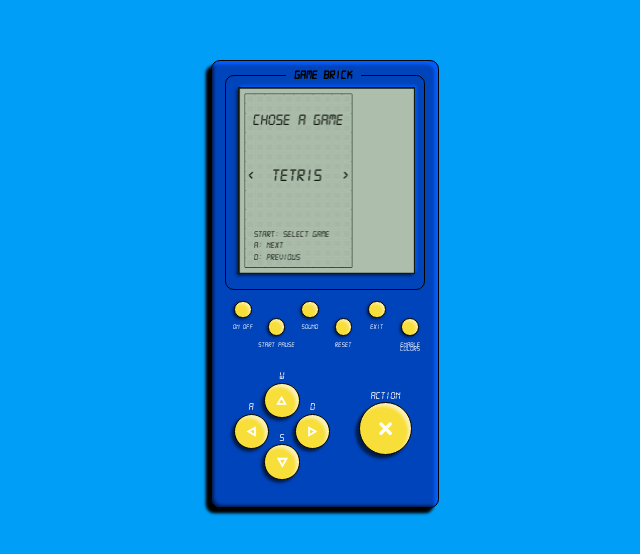
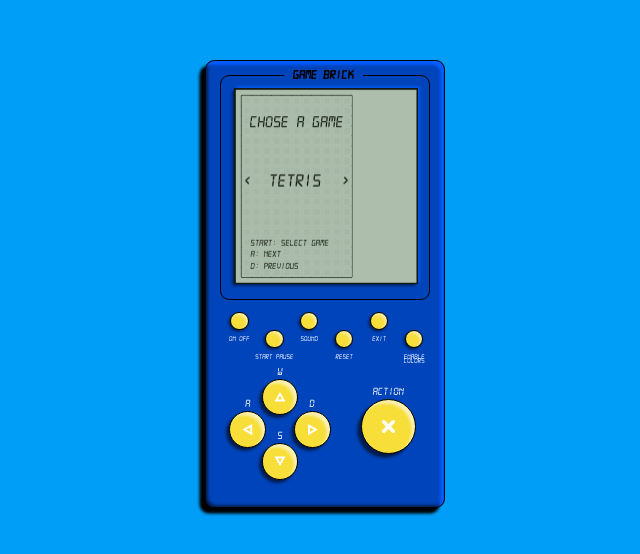
Before and after one commit to LeonardoPinheiroLacerda/BrickGameLegacy, a plain HTML site: page index.html in a window 1280 px wide. Shown: the part 124-678 px from the top of the page, without its empty margins (315-955 px from the left). Drawn offline with Linux system fonts and the light colour scheme.

```diff
--- a/css/gameBrickBody.css
+++ b/css/gameBrickBody.css
@@ -159,7 +159,7 @@
 
 .brick-game-body>.controls-container .up-btn-container {
     position: absolute;
-    top: calc(var(--width) * 0.55);
+    top: calc(var(--width) * 0.45);
     left: calc(var(--width) * 0.3);
 }
 
@@ -173,14 +173,14 @@
 
 .brick-game-body>.controls-container>.down-btn-container {
     position: absolute;
-    top: calc(var(--width) * .9);
+    top: calc(var(--width) * .8);
     left: calc(var(--width) * 0.3);
 }
 
 /* Right button */
 .brick-game-body>.controls-container>.right-btn-container {
     position: absolute;
-    top: calc(var(--width) * 0.725);
+    top: calc(var(--width) * 0.625);
     left: calc(var(--width) * 0.475);
 }
 
@@ -198,14 +198,14 @@
 
 .brick-game-body>.controls-container>.left-btn-container {
     position: absolute;
-    top: calc(var(--width) * 0.725);
+    top: calc(var(--width) * 0.625);
     left: calc(var(--width) * 0.125);
 }
 
 /* Action button */
 .brick-game-body>.controls-container>.action-btn-container {
     position: absolute;
-    top: calc(var(--width) * 0.66);
+    top: calc(var(--width) * 0.56);
     right: calc(var(--width) * 0.15);
 }
 
--- a/js/gameBrickBody.js
+++ b/js/gameBrickBody.js
@@ -6,7 +6,7 @@
     }
 
     WIDTH_MULTIPLIER = 1.3;
-    HEIGHT_MULTIPLIER = 2.4;
+    HEIGHT_MULTIPLIER = 2.3;
 
     update(game) {
         this.game = game;
--- a/js/snake/snake.js
+++ b/js/snake/snake.js
@@ -221,7 +221,7 @@
         this.tailSize = 2;
         this.tail = [];
 
-        this.foodAmountPlaced = 0;
+        this.actualFoodPlaced = 0;
 
         super.reset();
     }
@@ -241,7 +241,7 @@
         this.tailSize = 2;
         this.tail = [];
 
-        this.foodAmountPlaced = 0;
+        this.actualFoodPlaced = 0;
 
         super.gameOver();
     }
```
